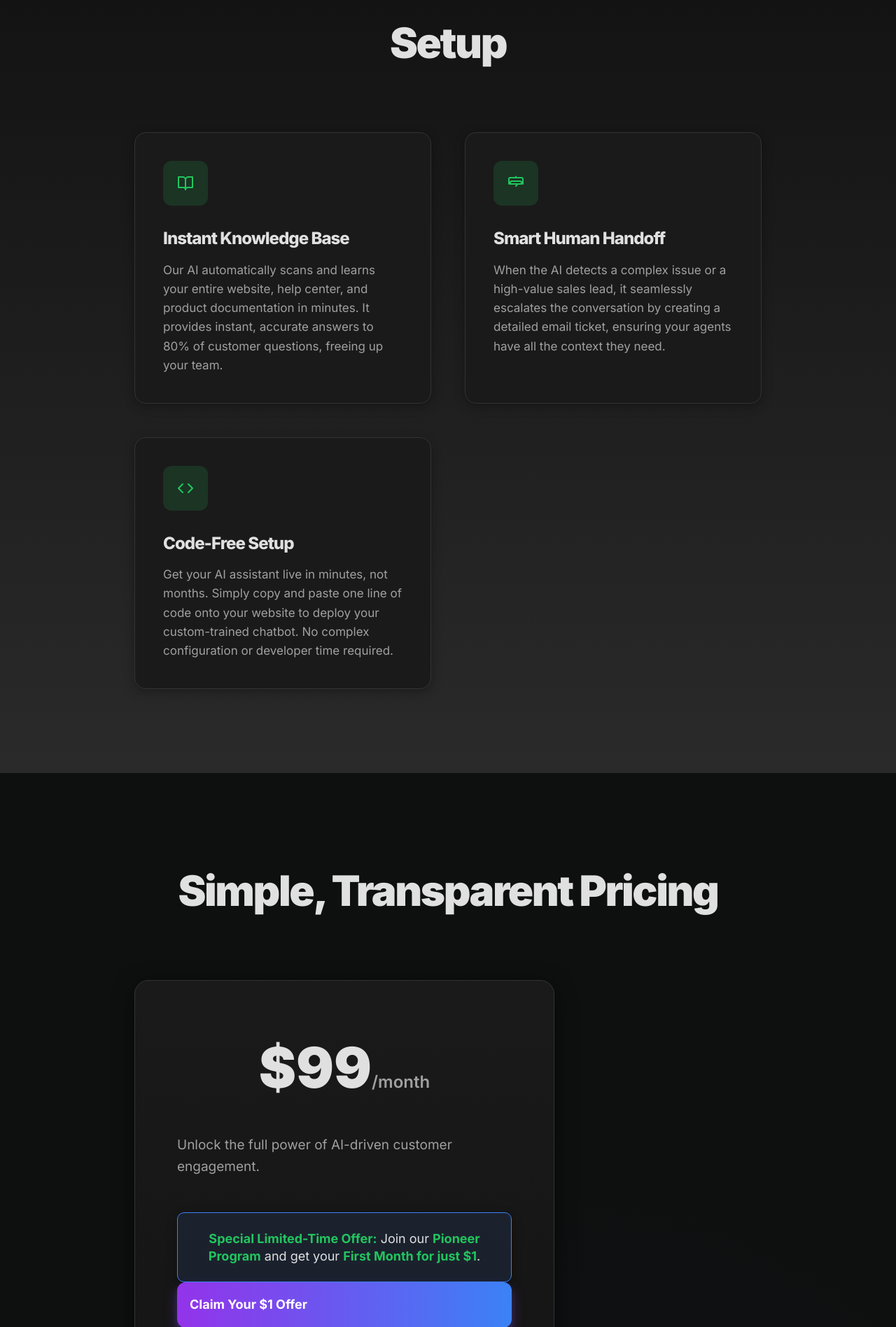
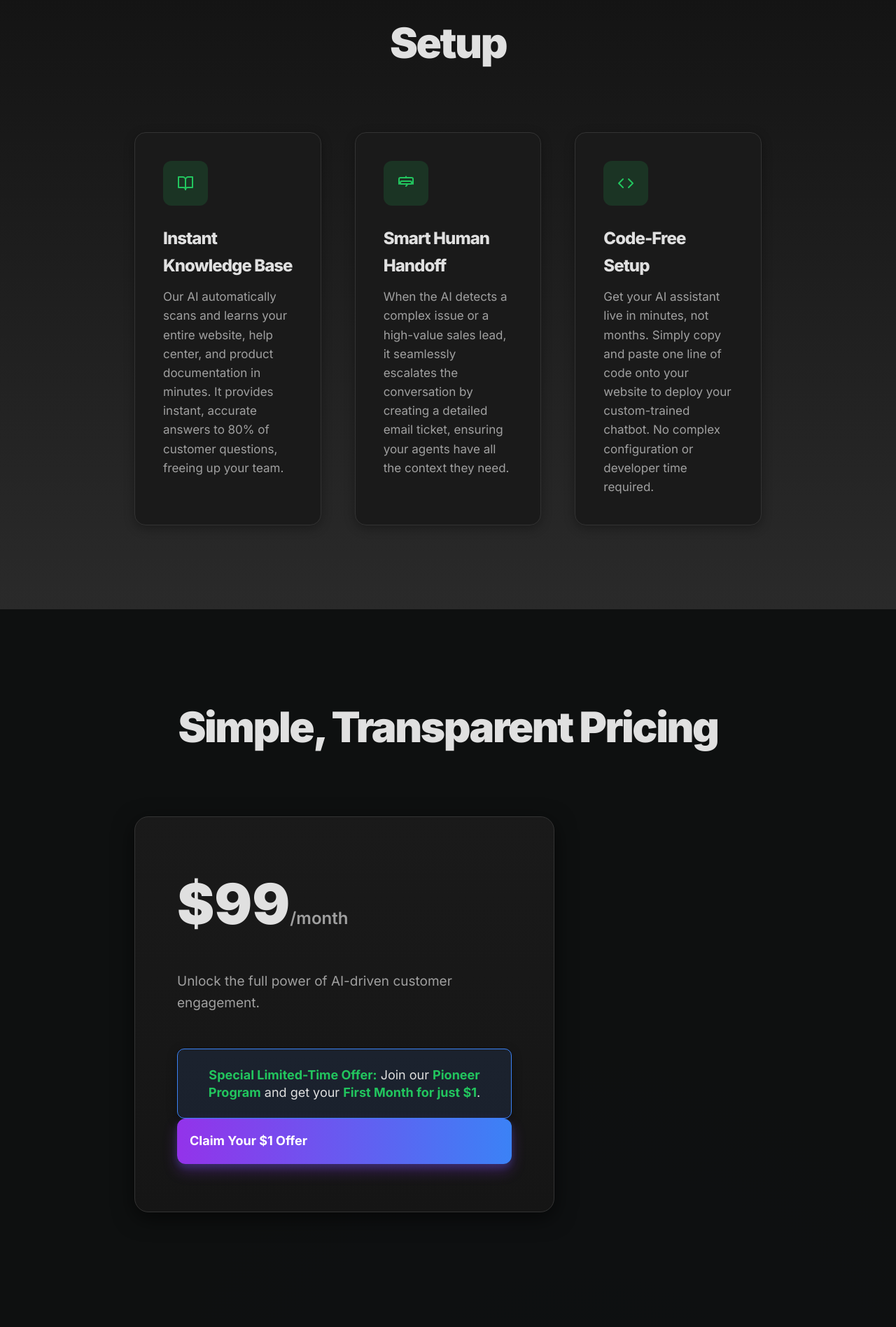
Before and after one commit to casperzinou/mindwise, a Flask app: template backend/templates/index.html in a window 1280 px wide. Shown: the part 1239-3136 px from the top of the page at 70% size. Run offline with Flask 3, Linux system fonts and the light colour scheme; the template is opened without the code that fills it, so the values that code supplies are empty.

```diff
--- a/backend/static/style.css
+++ b/backend/static/style.css
@@ -510,10 +510,21 @@ a:hover {
     border-top: 1px solid var(--border-color);
 }
 
+/* Find this rule in your style.css */
 .features-grid {
     display: grid;
-    grid-template-columns: repeat(auto-fit, minmax(320px, 1fr)); /* Flexible and larger min width */
-    gap: 48px; /* More space between cards */
+    /* This is the key change: we are explicitly defining 3 columns */
+    grid-template-columns: repeat(3, 1fr);
+    gap: 48px;
+}
+
+/* Add this new rule for mobile responsiveness */
+@media (max-width: 1024px) {
+    .features-grid {
+        /* On smaller screens, it will stack to 1 column */
+        grid-template-columns: 1fr;
+    }
+
 }
 
 .feature-card {
@@ -591,7 +602,7 @@ a:hover {
     font-weight: 900;
     color: var(--text-primary);
     margin-bottom: 32px;
-    text-align: center;
+    text-align: match-parent;
 }
 
 .pricing-card .price .period {
```
